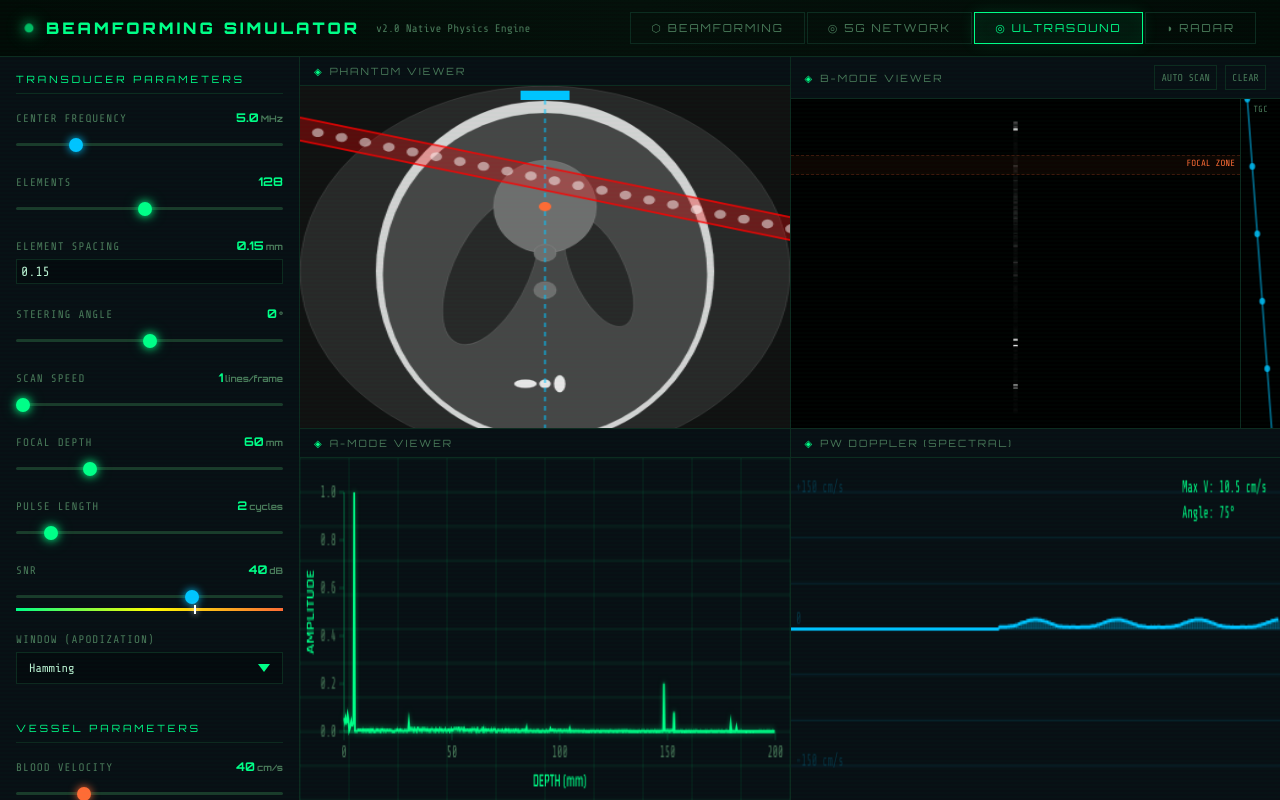
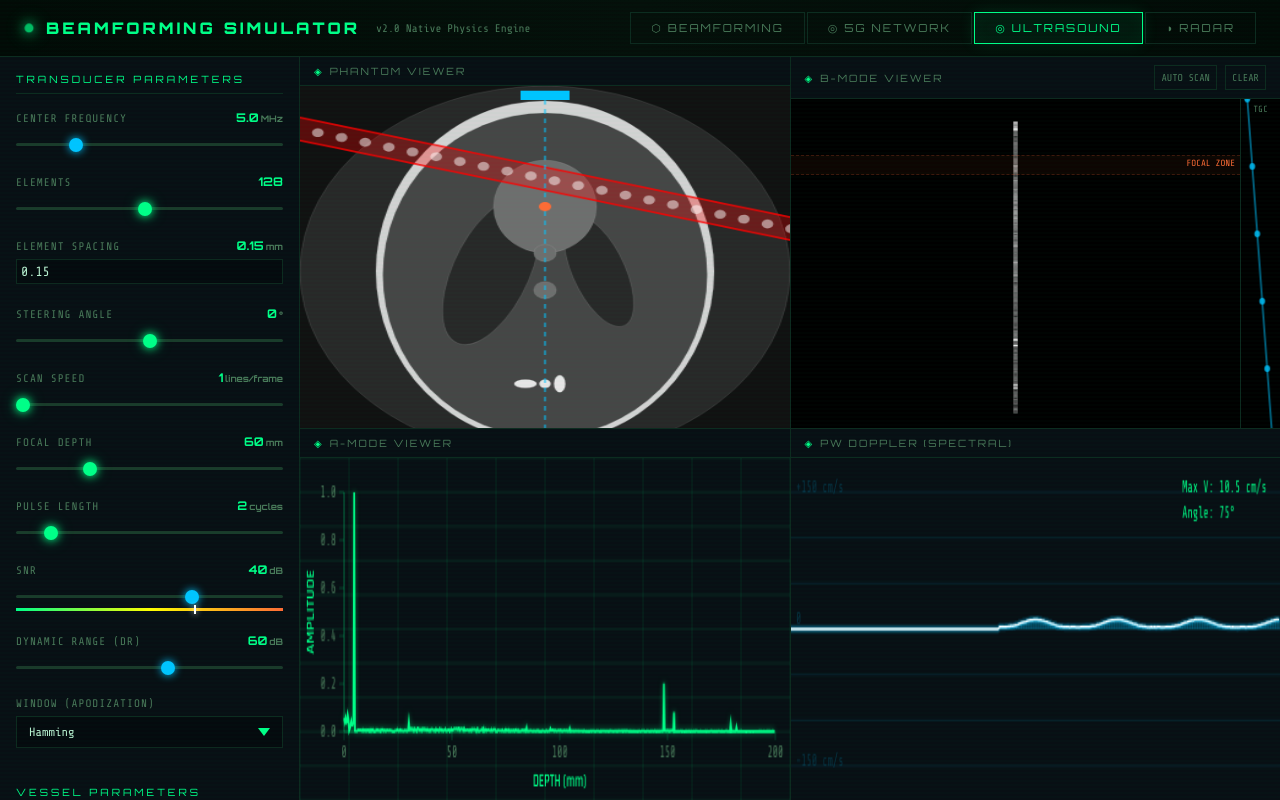
Before and after one commit to engyelsarta/Beamforming, a React (Vite) app in the folder frontend/: page / in a window 1280 px wide. Both pictures are taken after a click on the button "◎ ULTRASOUND". Built offline with nearby package versions, Linux system fonts and the light colour scheme.

Commit message:
edits tani

```diff
--- a/frontend/src/components/tabs/UltrasoundTab.jsx
+++ b/frontend/src/components/tabs/UltrasoundTab.jsx
@@ -17,6 +17,7 @@ export default class UltrasoundTab extends Component {
     pulseLength: 2, // cycles
     snr: 40, // dB
     window: 'hamming',
+    dynamicRange: 60, // dB (Dynamic Range)
 
     // Vessel defaults
     bloodVelocity: 40, // cm/s
--- a/frontend/src/components/ultrasound/BModeViewer.jsx
+++ b/frontend/src/components/ultrasound/BModeViewer.jsx
@@ -77,9 +77,10 @@ export default function BModeViewer({ state, regions, probePosRef, updateParam }
       if (isScanning) {
         // Fast sweep without fading so the entire image is preserved and clearly visible
         const sweepSpeed = 8; // sweep 8 degrees per frame
-        const angleResolution = 1.5; // dense rays for gapless image
+        const angleResolution = 1.0; // Denser rays (1.0 instead of 1.5) to remove streakiness
 
-        ctx.lineWidth = 3.5;
+        // Thicker line width to guarantee overlapping lines at maximum depth
+        ctx.lineWidth = 5.0;
 
         let nextAngle = scanAngleRef.current + scanDirRef.current * sweepSpeed;
         const startA = Math.min(scanAngleRef.current, nextAngle);
@@ -90,8 +91,16 @@ export default function BModeViewer({ state, regions, probePosRef, updateParam }
 
           for (let i = 0; i < numSamples; i++) {
             const amplitude = aModeData[i];
-            // Reverted to preferred linear brightness mapping
-            const gray = Math.min(255, Math.floor(amplitude * 1000));
+            // Apply Dynamic Range (Log Compression)
+            const refAmp = 0.5; // Expected max amplitude reference
+            const dr = state.dynamicRange || 60; // Dynamic range in dB
+
+            // Convert amplitude to dB relative to refAmp
+            const signalDb = 20 * Math.log10(Math.max(1e-6, amplitude / refAmp));
+
+            // Map [-dr, 0] to [0, 255]
+            let gray = 255 * (signalDb + dr) / dr;
+            gray = Math.max(0, Math.min(255, Math.floor(gray)));
 
             if (gray < 2) continue; // Skip drawing pure black to preserve antialiasing
 
@@ -132,7 +141,16 @@ export default function BModeViewer({ state, regions, probePosRef, updateParam }
 
         for (let i = 0; i < numSamples; i++) {
           const amplitude = aModeData[i];
-          const gray = Math.min(255, Math.floor(amplitude * 1000));
+          // Apply Dynamic Range (Log Compression)
+          const refAmp = 0.5; // Expected max amplitude reference
+          const dr = state.dynamicRange || 60; // Dynamic range in dB
+
+          // Convert amplitude to dB relative to refAmp
+          const signalDb = 20 * Math.log10(Math.max(1e-6, amplitude / refAmp));
+
+          // Map [-dr, 0] to [0, 255]
+          let gray = 255 * (signalDb + dr) / dr;
+          gray = Math.max(0, Math.min(255, Math.floor(gray)));
 
           if (gray < 2) continue;
 
--- a/frontend/src/components/ultrasound/DopplerViewer.jsx
+++ b/frontend/src/components/ultrasound/DopplerViewer.jsx
@@ -50,19 +50,34 @@ export default function DopplerViewer({ state, probePosRef }) {
       // Draw spectral trace
       const arr = historyRef.current;
 
-      // Draw standard line plot for the peak velocity
+      // Calculate spectral broadening based on vessel diameter
+      // This gives the trace a "fuzzy" thickness representing a wider range of velocities
+      const fuzzWidth = state.vesselDiameter * 0.8; // Reduced multiplier for less extreme fuzz
+
       ctx.beginPath();
-      ctx.strokeStyle = '#00c4ff';
-      ctx.lineWidth = 2;
       for (let i = 0; i < arr.length; i++) {
         const x = (i / arr.length) * W;
         const v = arr[i];
-        // map v [-150, 150] to [H*0.9, H*0.1]
         const y = H/2 - (v / 150) * (H/2) * 0.8;
-
         if (i === 0) ctx.moveTo(x, y);
         else ctx.lineTo(x, y);
       }
+
+      // Draw fuzzy outer glow
+      ctx.strokeStyle = 'rgba(0, 196, 255, 0.2)';
+      ctx.lineWidth = fuzzWidth;
+      ctx.lineCap = 'round';
+      ctx.lineJoin = 'round';
+      ctx.stroke();
+
+      // Draw medium inner glow
+      ctx.strokeStyle = 'rgba(0, 196, 255, 0.5)';
+      ctx.lineWidth = Math.max(1, fuzzWidth / 2);
+      ctx.stroke();
+
+      // Draw sharp core
+      ctx.strokeStyle = '#ffffff';
+      ctx.lineWidth = 1.5;
       ctx.stroke();
 
       // Draw spectral "fill" (simulating ranges of velocities in the sample volume)
--- a/frontend/src/components/ultrasound/UltrasoundSidebar.jsx
+++ b/frontend/src/components/ultrasound/UltrasoundSidebar.jsx
@@ -80,6 +80,14 @@ export default function UltrasoundSidebar({ state, updateParam }) {
       </div>
 
       <div className="param">
+        <div className="param-header">
+          <span className="param-name">Dynamic Range (DR)</span>
+          <span className="param-value">{state.dynamicRange || 60}<span className="param-unit">dB</span></span>
+        </div>
+        <input type="range" className="blue" min="20" max="90" step="1" value={state.dynamicRange || 60} onChange={(e) => updateParam('dynamicRange', parseFloat(e.target.value))} />
+      </div>
+
+      <div className="param">
         <div className="param-header"><span className="param-name">Window (Apodization)</span></div>
         <select value={state.window} onChange={(e) => updateParam('window', e.target.value)}>
           <option value="rectangular">None (Rectangular)</option>
```
